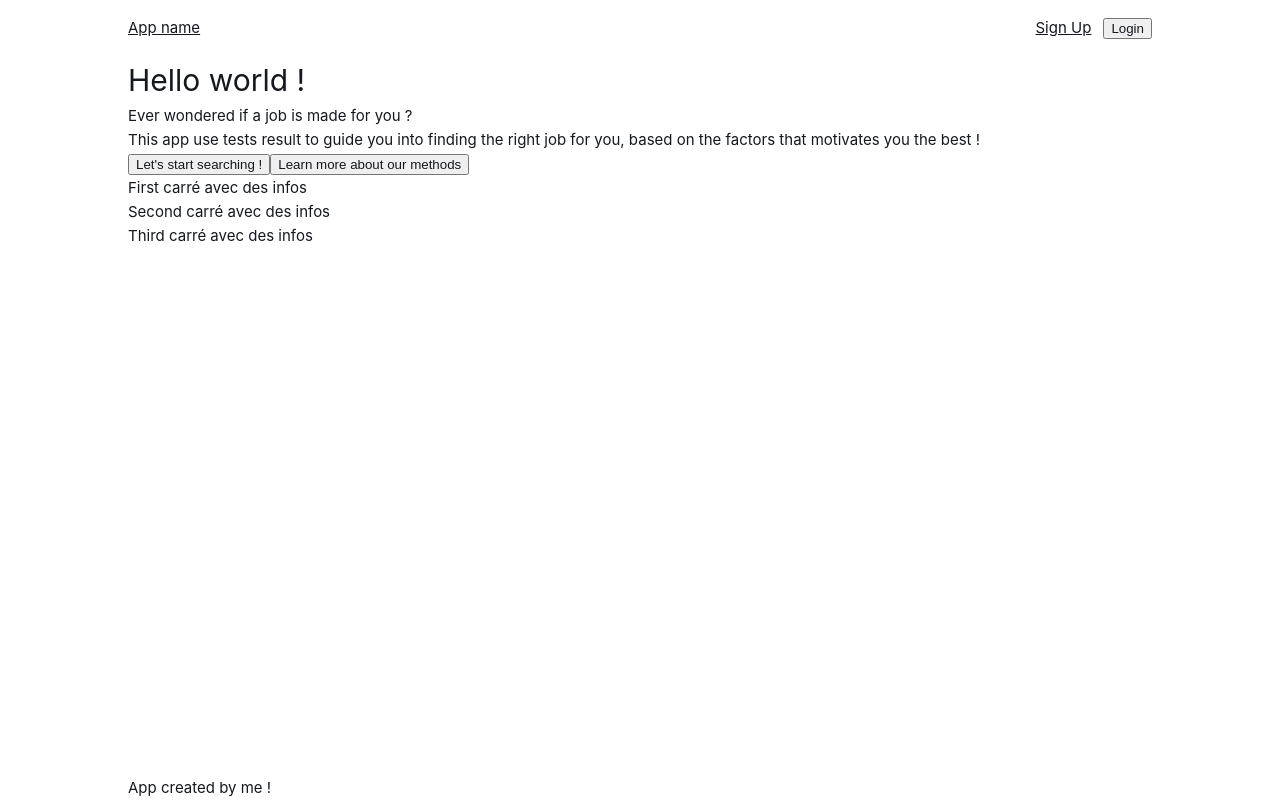
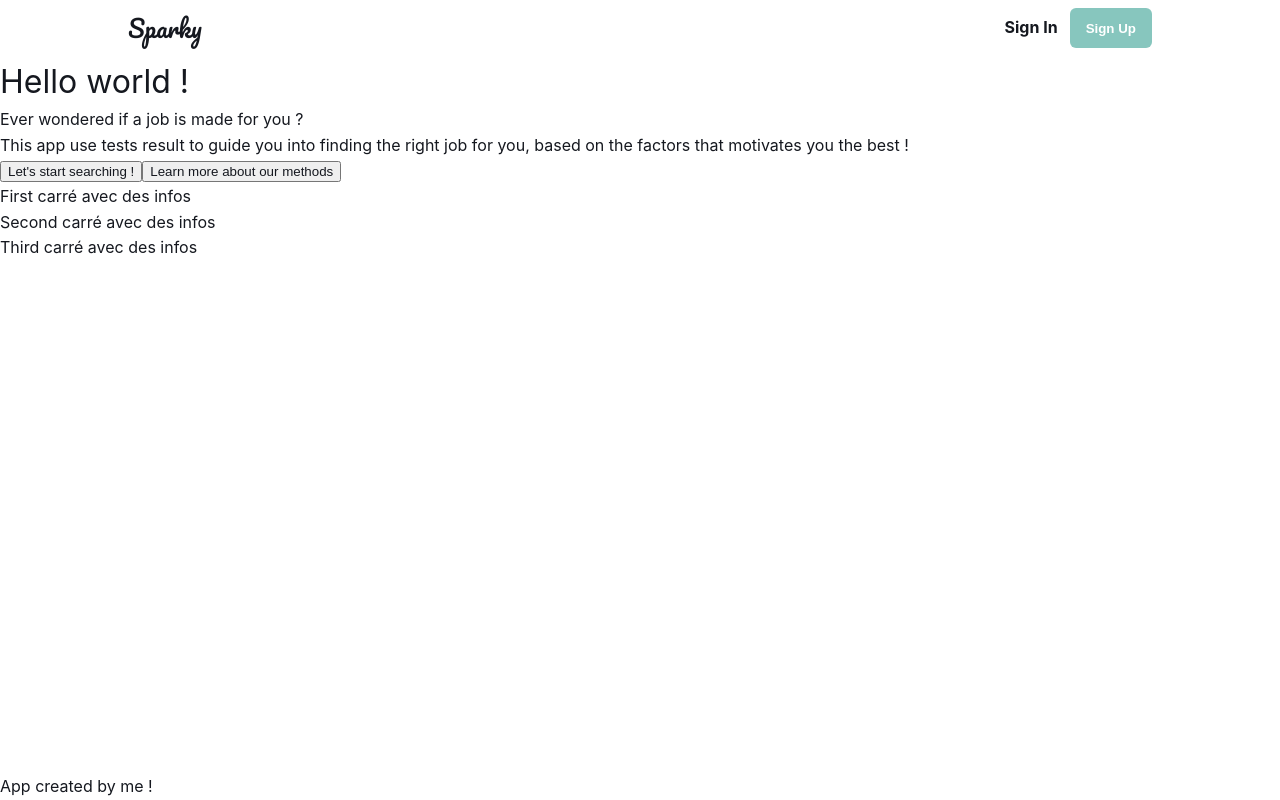
Before and after one commit to SalonTom/job-offer-analyzer, a Vue app in the folder client/: page / in a window 1280 px wide. Built offline with nearby package versions, Linux system fonts and the light colour scheme; no server answers.

Commit message:
feat(navbar) : ux refactor

```diff
--- a/client/index.html
+++ b/client/index.html
@@ -5,6 +5,11 @@
     <link rel="icon" href="/favicon.ico">
     <meta name="viewport" content="width=device-width, initial-scale=1.0">
     <title>Vite App</title>
+
+
+    <link rel="preconnect" href="https://fonts.googleapis.com">
+    <link rel="preconnect" href="https://fonts.gstatic.com" crossorigin>
+    <link href="https://fonts.googleapis.com/css2?family=Pacifico&display=swap" rel="stylesheet">
   </head>
   <body>
     <div id="app"></div>
--- a/client/src/assets/base.css
+++ b/client/src/assets/base.css
@@ -60,6 +60,7 @@
 }
 
 body {
+  font-size: 16px;
   height: 100vh;
   color: var(--color-text);
   background: var(--color-background);
@@ -80,7 +81,6 @@ body {
     'Droid Sans',
     'Helvetica Neue',
     sans-serif;
-  font-size: 15px;
   text-rendering: optimizeLegibility;
   -webkit-font-smoothing: antialiased;
   -moz-osx-font-smoothing: grayscale;
--- a/client/src/assets/main.css
+++ b/client/src/assets/main.css
@@ -4,8 +4,11 @@
   display: flex;
   flex-direction: column;
   min-height: 100vh;
-  margin: 0 10vw;
   position: relative;
+}
+
+a:-webkit-any-link {
+  text-decoration: none;
 }
 
 main {
--- /dev/null
+++ b/client/src/components/LogoComponent.vue
@@ -0,0 +1,5 @@
+<template>
+    <div style="font-family: 'Pacifico', cursive;; font-size: 24px; line-height: 40px;">
+        Sparky
+    </div>
+</template>
--- a/client/src/components/NavbarComponent.vue
+++ b/client/src/components/NavbarComponent.vue
@@ -2,6 +2,7 @@
 import { useUserStore } from '@/stores/userStore';
 import { ref, watch, type Ref } from 'vue';
 import { useRouter } from 'vue-router';
+import LogoComponent from './LogoComponent.vue';
 
 const router = useRouter()
 const userStore = useUserStore();
@@ -35,37 +36,41 @@ watch(userStore, (new_value, old_value) => {
             to="/home"
             v-slot="{ navigate }"
             >
-            <div class="nav-app-title" @click="navigate">App name</div>
+            <div class="nav-app-title" @click="navigate">
+                <LogoComponent></LogoComponent>
+            </div>
         </router-link>
 
         <div class="nav-connect-section">
             <template v-if="showLoginButtons">
 
                 <router-link
+                    to="/login"
+                    v-slot="{ navigate }"
+                    >
+                    <div class="text-button" @click="navigate">Sign In</div>
+                </router-link>
+
+                <router-link
                     to="/signup"
                     v-slot="{ navigate }"
                     >
-                    <div class="text-button" @click="navigate">Sign Up</div>
-                </router-link>
-
-                <router-link
-                    to="/login"
-                    v-slot="{ navigate }"
-                    >
-                    <button class="main-button" @click="navigate">Login</button>
+                    <button class="button btn-primary" @click="navigate">Sign Up</button>
                 </router-link>
 
             </template>
 
             <template v-else>
-                <button class="text-button" @click="logout">Log out</button>
+                <div style="display: flex; gap: 16px; align-items: center;">
+                    <div class="text-button">Home</div>
+                    <div class="text-button">Saved analysis</div>
+                    <div style="width: 2px; height: 20px; background-color: #ECECEC;"></div>
+                </div>
                 <router-link
                     to="/profile"
                     v-slot="{ navigate }"
                     >
-                    <button class="profile" @click="navigate">
-                        <div>T</div>
-                    </button>
+                    <div class="text-button">Profile</div>
                 </router-link>
             </template>
         </div>
@@ -78,11 +83,13 @@ watch(userStore, (new_value, old_value) => {
         align-items: center;
         justify-content: space-between;
         height: 56px;
+        padding: 0 10vw;
     }
 
     .nav-connect-section {
         display: flex;
         gap: 12px;
+        align-items: center;
     }
 
     .profile {
--- a/client/src/views/HomeView.vue
+++ b/client/src/views/HomeView.vue
@@ -241,6 +241,11 @@ function jobFitScore() {
     border: none;
     cursor: pointer;
     justify-content: center;
+    align-items: center;
+
+    font-weight: bold;
+
+    height: 40px;
 
     transition: 200ms all ease-in-out;
 }
@@ -248,13 +253,16 @@ function jobFitScore() {
 .btn-primary {
     background-color: var(--btn-primary-color);
     color: white;
-    font-weight: bold;
 }
 
 .btn-secondary {
     background-color: transparent;
     font-weight: bold;
     border: 1px solid #D0D0D0;
+}
+
+.text-button {
+    font-weight: bold;
 }
 
 .btn-secondary:hover {
@@ -275,7 +283,7 @@ function jobFitScore() {
 }
 
 .homepage {
-    display: flex; gap: 32px; padding: 64px 0px; width: 100%; min-height: 100%; flex-grow: 1;
+    display: flex; gap: 32px; padding: 10vh 10vw; width: 100%; min-height: 100%; flex-grow: 1;
 }
 
 .prompt-side {
--- a/client/src/views/LandingView.vue
+++ b/client/src/views/LandingView.vue
@@ -2,7 +2,7 @@
 </script>
 
 <template>
-  <main>
+  <div>
     <h1>Hello world !</h1>
     <p>Ever wondered if a job is made for you ? </p>
     <p>This app use tests result to guide you into finding the right job for you, based on the factors that motivates you the best !</p>
@@ -25,5 +25,5 @@
       <div>Second carré avec des infos</div>
       <div>Third carré avec des infos</div>
     </div>
-  </main>
+  </div>
 </template>
--- a/client/src/views/ProfileView.vue
+++ b/client/src/views/ProfileView.vue
@@ -12,6 +12,8 @@ const userStore = useUserStore()
 </script>
 
 <template>
+    <div style="padding: 0 10vw;">
+
         <h1>Profile</h1>
 
         <div class="content-section">
@@ -50,6 +52,7 @@ const userStore = useUserStore()
                 <FactorsListComponent></FactorsListComponent>
             </div>
 
+        </div>
     </div>
 </template>
 
```
Lines whose indentation alone changed are shown as unchanged.
